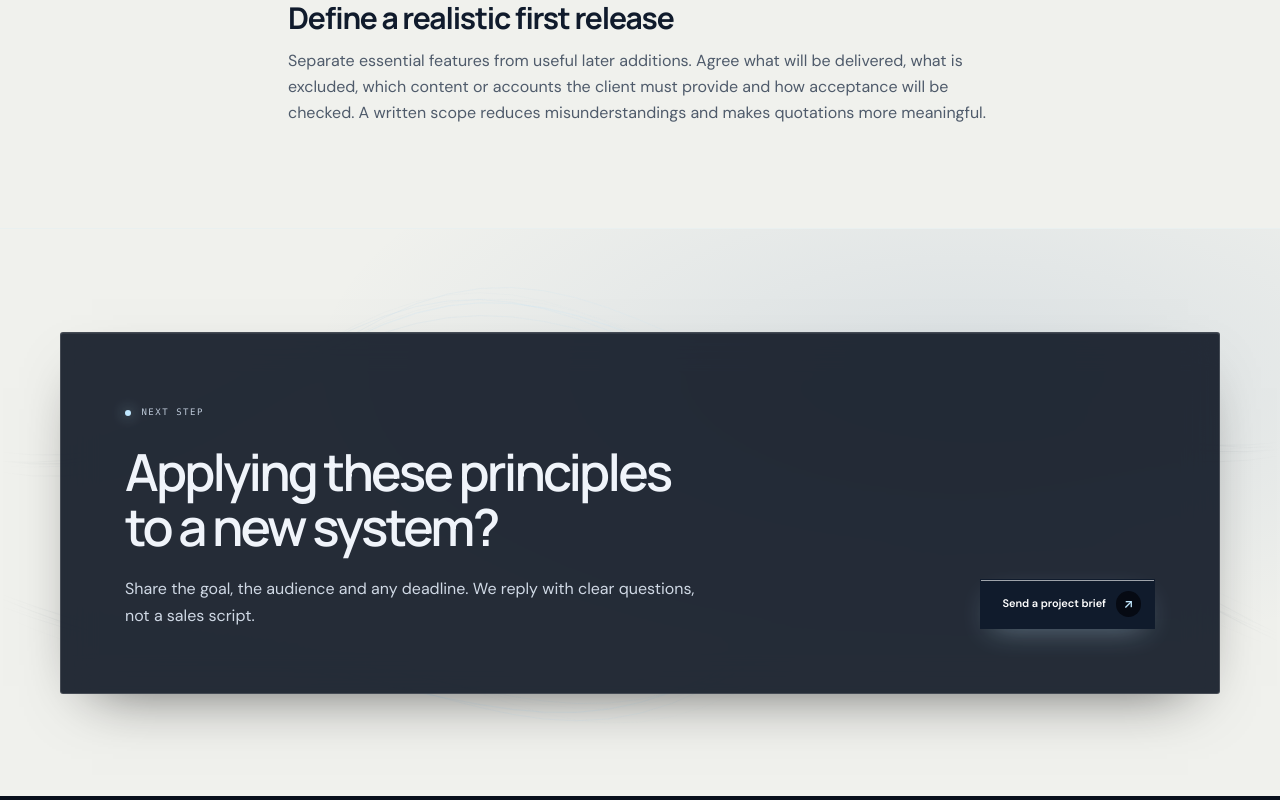
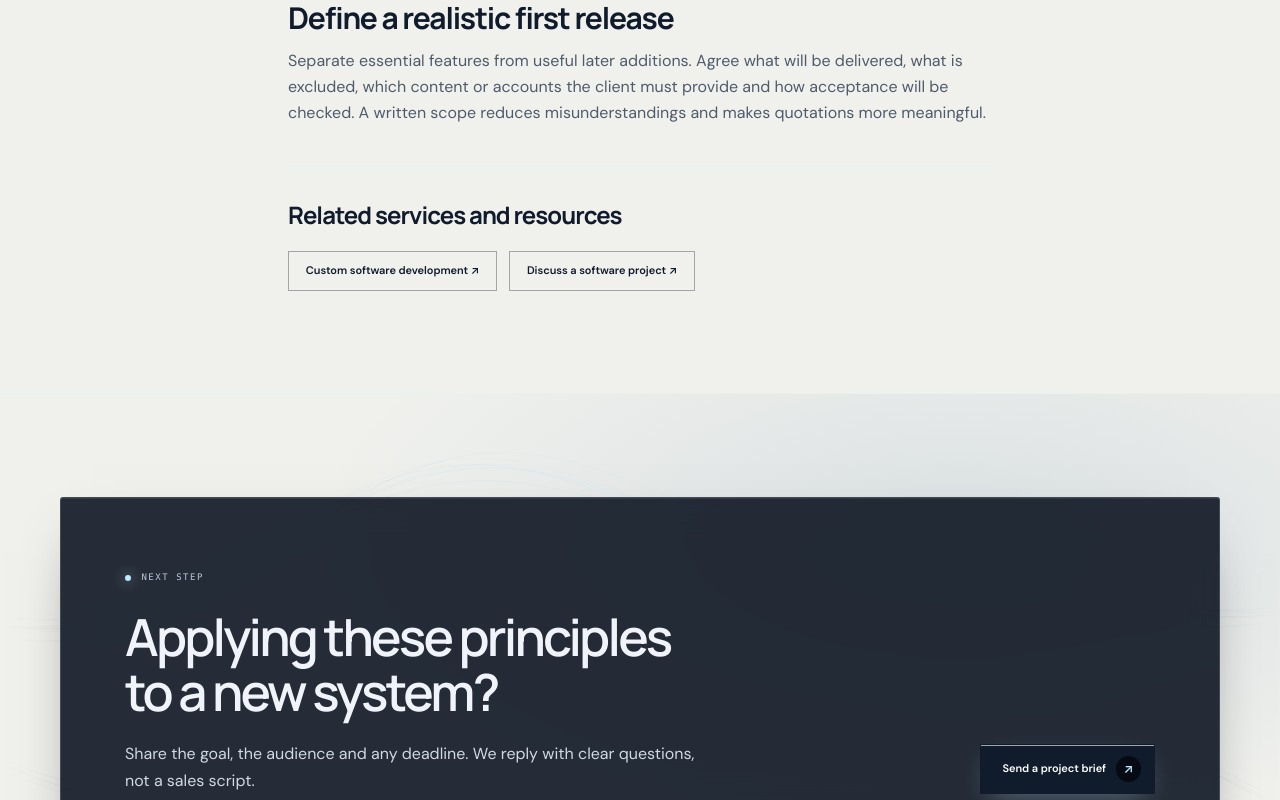
Before and after one commit to musammilvilayil/zenith, a React (Vite) app: page /resources/1/ in a window 1280 px wide. Shown: the part 1110-1910 px from the top of the page. Built offline with nearby package versions, Linux system fonts and the light colour scheme.

Commit message:
Connect blog articles to relevant service pages

```diff
--- a/src/pages/InsightDetailPage.jsx
+++ b/src/pages/InsightDetailPage.jsx
@@ -56,6 +56,14 @@ export default function InsightDetailPage() {
               <p className="text-base leading-relaxed text-muted">{section.body}</p>
             </section>
           ))}
+          <section className="border-t border-line pt-8">
+            <h2 className="font-display text-2xl font-bold text-ink">Related services and resources</h2>
+            <div className="mt-5 flex flex-wrap gap-3">
+              {(RELATED_LINKS[id] || [["Explore all services", "/business/"], ["Contact Zenith Softworks", "/contact/"]]).map(([label, href]) => (
+                <Link key={href} to={href} className="z-btn z-btn-secondary z-btn-sm">{label} ↗</Link>
+              ))}
+            </div>
+          </section>
         </div>
       </article>
 
```
